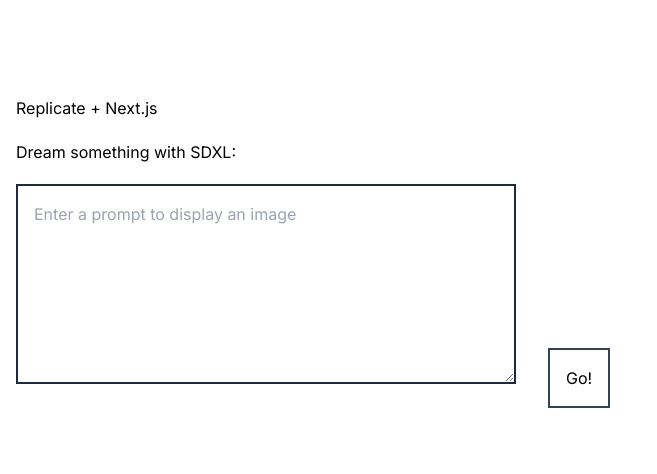
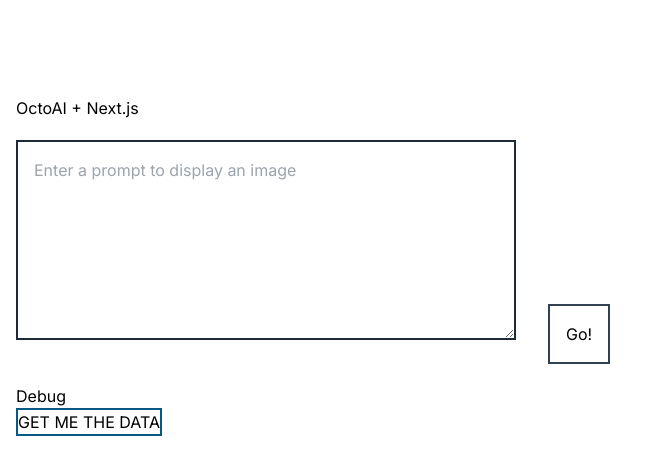
Before and after one commit to kingkwongsta/next-playground, a Next.js app: page / in a window 1280 px wide. Shown: the top 474 px of the page, without its empty margins (0-657 px from the left). Built offline with nearby package versions, Linux system fonts and the light colour scheme.

Commit message:
install axios and update api route

```diff
--- a/app/component/ImageCreator.jsx
+++ b/app/component/ImageCreator.jsx
@@ -21,35 +21,31 @@
       }),
     });
     let prediction = await response.json();
-    if (response.status !== 201) {
-      setError(prediction.detail);
-      return;
-    }
+    // if (response.status !== 201) {
+    //   setError(prediction.detail);
+    //   return;
+    // }
     setPrediction(prediction);
 
-    while (
-      prediction.status !== "succeeded" &&
-      prediction.status !== "failed"
-    ) {
-      await sleep(1000);
-      const response = await fetch("/api/predictions/" + prediction.id);
-      prediction = await response.json();
-      if (response.status !== 200) {
-        setError(prediction.detail);
-        return;
-      }
-      console.log({ prediction });
-      setPrediction(prediction);
-    }
+    // while (
+    //   prediction.status !== "succeeded" &&
+    //   prediction.status !== "failed"
+    // ) {
+    //   await sleep(1000);
+    //   const response = await fetch("/api/predictions/" + prediction.id);
+    //   prediction = await response.json();
+    //   if (response.status !== 200) {
+    //     setError(prediction.detail);
+    //     return;
+    //   }
+    //   console.log({ prediction });
+    //   setPrediction(prediction);
+    // }
   };
 
   return (
     <div className="space-y-5">
-      <h2>Replicate + Next.js</h2>
-      <p>
-        Dream something with{" "}
-        <a href="https://replicate.com/stability-ai/stable-diffusion">SDXL</a>:
-      </p>
+      <h2>OctoAI + Next.js</h2>
       <form className="space-x-8" onSubmit={handleSubmit}>
         <textarea
           className="border-slate-800 border-2 min-h-[200px] min-w-[500px] p-4 break-words"
@@ -62,7 +58,17 @@
         </button>
       </form>
 
-      {error && <div>{error}</div>}
+      <div>
+        <h2>Debug</h2>
+        {prediction && <h3>Data Recieved</h3>}
+        <button
+          onClick={() => console.log(prediction)}
+          className="border-2 border-sky-800"
+        >
+          GET ME THE DATA
+        </button>
+      </div>
+      {/* {error && <div>{error}</div>}
 
       {prediction && (
         <div>
@@ -78,7 +84,7 @@
           )}
           <p>status: {prediction.status}</p>
         </div>
-      )}
+      )}*/}
     </div>
   );
 }
--- a/app/page.js
+++ b/app/page.js
@@ -1,11 +1,12 @@
 import Image from "next/image";
 import Replicate from "./component/replicate";
+import ImageCreator from "./component/ImageCreator";
 
 export default function Home() {
   return (
     <section className="py-24">
       <div className="container">
-        <Replicate />
+        <ImageCreator />
       </div>
     </section>
   );
--- a/package.json
+++ b/package.json
@@ -10,6 +10,7 @@
   },
   "dependencies": {
     "@octoai/client": "^0.4.1",
+    "axios": "^1.6.7",
     "next": "14.1.0",
     "react": "^18",
     "react-dom": "^18"
--- a/pages/api/image/index.js
+++ b/pages/api/image/index.js
@@ -2,12 +2,9 @@
 
 import { Client } from "@octoai/client";
 
-// Replace with your actual OctoAI token
-const OCTOAI_TOKEN = process.env.NEXT_PUBLIC_OCTOAI_TOKEN;
-
 export default async function handler(req, res) {
   try {
-    const client = new Client(OCTOAI_TOKEN);
+    const client = new Client(process.env.OCTOAI_TOKEN);
     const endpointUrl = "https://image.octoai.run/generate/sdxl";
 
     // Adjust inputs as needed
```
Also changed, not shown: 1 other file (tests, documents, lock files or other folders).
